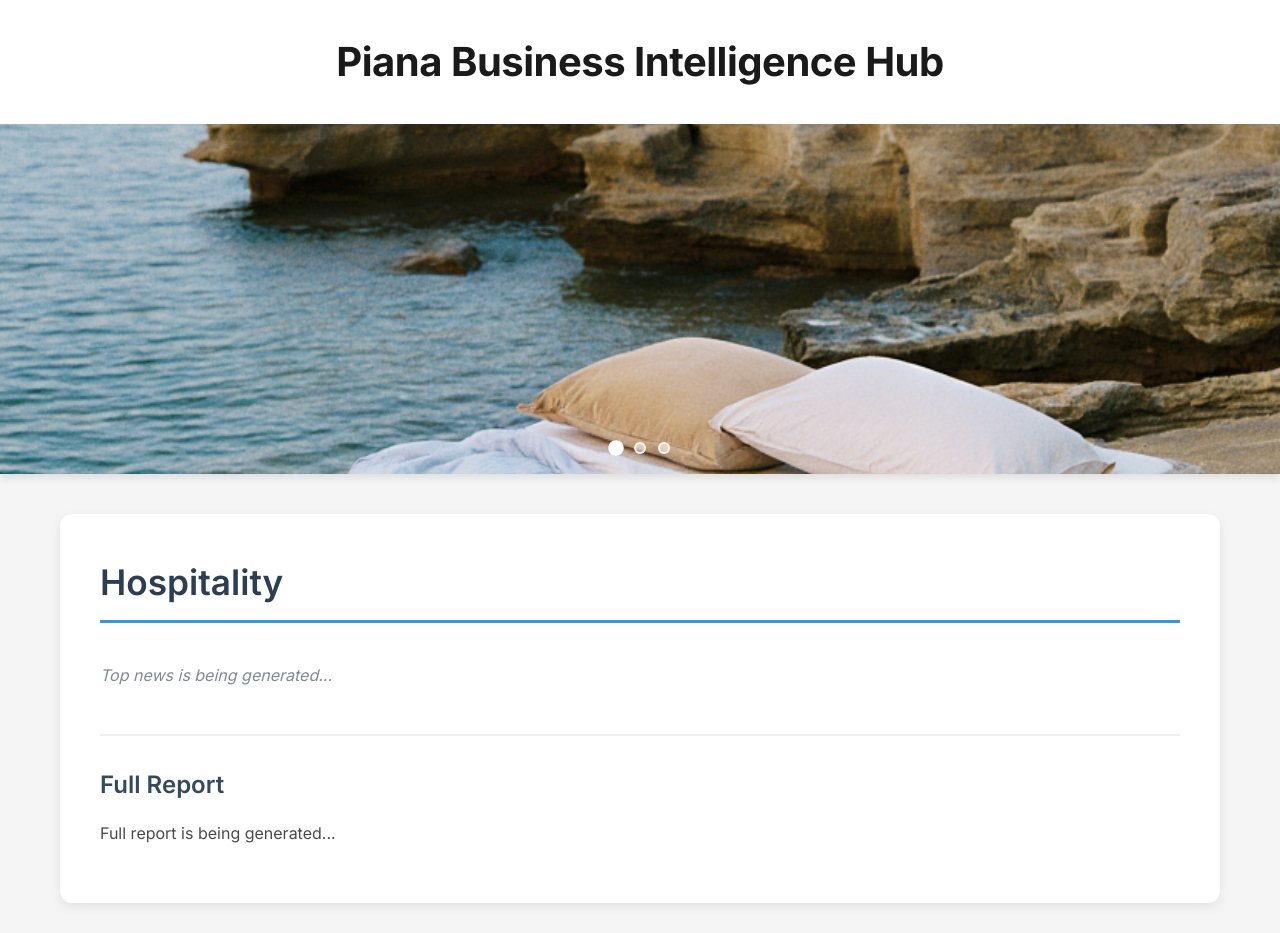
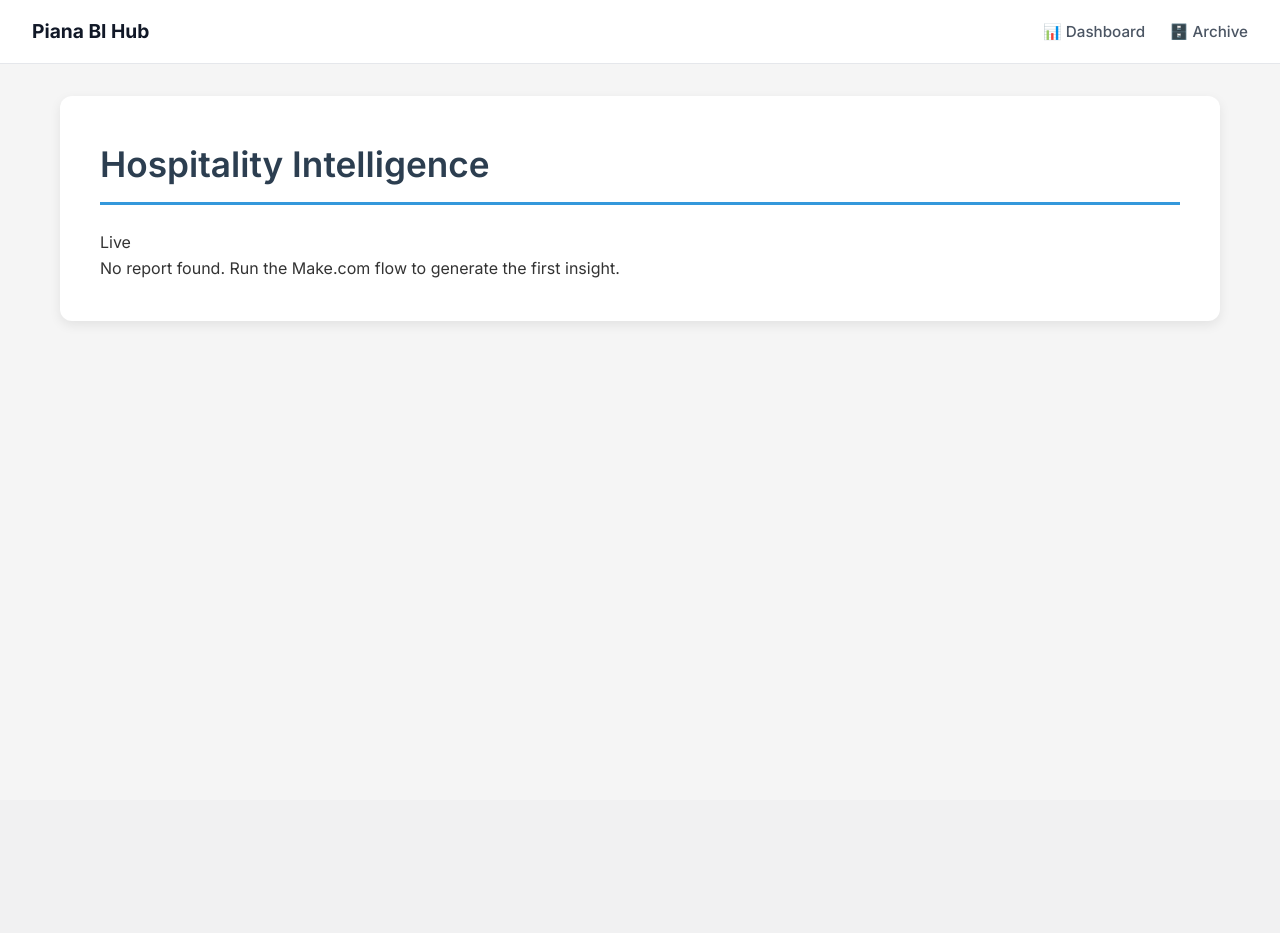
Before and after one commit to lollo408/CLAUDECODE, a Flask app: template templates/index.html in a window 1280 px wide. After the commit the page ends 321 px from the top, so only its background shows below. Run offline with Flask 3, Linux system fonts and the light colour scheme; the template is opened without the code that fills it, so the values that code supplies are empty; parts of the project's set-up code (start-up, migrations or seed data) failed here and were passed over.

Commit message:
day 4 v1.1

```diff
--- a/main.py
+++ b/main.py
@@ -1,4 +1,5 @@
 import os
+import json
 from flask import Flask, render_template
 from supabase import create_client, Client
 
@@ -19,22 +20,52 @@ except Exception as e:
 
 @app.route('/')
 def dashboard():
-    """
-    DEBUG MODE: Fetches ANY report (ignoring the vertical name).
-    """
-    print("--- DEBUG START ---")
+    print("--- DASHBOARD START ---")
+    try:
+        # 1. Query Supabase
+        response = supabase.table('intelligence_reports') \
+            .select("*") \
+            .eq('vertical', 'hospitality') \
+            .order('created_at', desc=True) \
+            .limit(1) \
+            .execute()
 
-    # 1. Query Supabase (NO FILTER)
-    # We removed .eq('vertical', 'hospitality') to see if ANY data exists
-    # RESTORED: The correct filter
-    response = supabase.table('intelligence_reports') \
-        .select("*") \
-        .eq('vertical', 'hospitality') \
-        .order('created_at', desc=True) \
-        .limit(1) \
-        .execute()
+        print(f"Database Response: {response.data}")
 
-    return render_template('index.html', hospitality_data=hospitality)
+        # 2. Get the data (Default to empty dict {} if None)
+        latest_hospitality = response.data[0] if response.data else {}
+
+        # 3. DATA CLEANING (Type-Safe Version)
+        # We check 'isinstance(..., dict)' to verify it's a real dictionary
+        # before trying to edit it. This fixes the red squiggles.
+        if isinstance(latest_hospitality, dict):
+
+            # Fix Top 3 News
+            top_3 = latest_hospitality.get('top_3_json')
+            if isinstance(top_3, str):
+                try:
+                    latest_hospitality['top_3_json'] = json.loads(top_3)
+                except Exception as e:
+                    print(f"Error parsing Top 3 JSON: {e}")
+
+            # Fix HTML Report
+            report_html = latest_hospitality.get('report_html')
+            if isinstance(report_html, str):
+                latest_hospitality['report_html'] = report_html.replace(
+                    '\\n', '\n').strip('"')
+
+        # If it was empty {}, change it back to None so the template handles it correctly
+        if latest_hospitality == {}:
+            latest_hospitality = None
+
+        return render_template('index.html',
+                               hospitality_data=latest_hospitality)
+
+    except Exception as e:
+        print("\n!!!!!!!!!!!!!! APP CRASHED !!!!!!!!!!!!!!")
+        print(f"ERROR TYPE: {type(e).__name__}")
+        print(f"ERROR DETAILS: {e}")
+        return f"<h3>App Crashed: {e}</h3>", 500
 
 
 @app.route('/archive')
--- a/templates/index.html
+++ b/templates/index.html
@@ -1,86 +1,47 @@
-<!DOCTYPE html>
-<html lang="en">
-<head>
-    <meta charset="UTF-8">
-    <meta name="viewport" content="width=device-width, initial-scale=1.0">
-    <title>Piana BI Hub</title>
-    <link rel="stylesheet" href="/static/style.css">
-</head>
-<body>
-    <header>
-        <h1>Piana Business Intelligence Hub</h1>
-    </header>
+{% extends "base.html" %}
 
-    <div class="carousel-container">
-        <div class="carousel-track">
-            <img src="/static/piana 26.png" alt="Business Intelligence 1">
-            <img src="/static/piana 33.png" alt="Business Intelligence 2">
-            <img src="/static/piana 35.png" alt="Business Intelligence 3">
-        </div>
-        <div class="carousel-dots">
-            <span class="dot active"></span>
-            <span class="dot"></span>
-            <span class="dot"></span>
-        </div>
+{% block content %}
+<section class="module">
+    <div class="column-content">
+        <div class="vertical-header">
+            <h2>Hospitality Intelligence</h2>
+            <span class="live-badge">Live</span>
         </div>
 
-    <main>
-        <section class="module">
-            <div class="column-content">
-                <h2>Hospitality</h2>
-
+        {% if hospitality_data %}
             <div class="top-3-news">
-                    {% if hospitality_news %}
                 <h3>Top 3 News</h3>
                 <ul>
-                            {% for item in hospitality_news %}
-                                <li><strong>{{ item.headline }}</strong>: {{ item.summary }}</li>
+                    {% for item in hospitality_data['top_3_json'] %}
+                        <li>
+                            <a href="{{ item['source_url'] }}" target="_blank">
+                                <strong>{{ item['headline'] }}</strong>
+                            </a>: {{ item['summary'] }}
+                        </li>
                     {% endfor %}
                 </ul>
-                    {% else %}
-                        <p>Top news is being generated...</p>
-                    {% endif %}
             </div>
 
             <hr>
 
             <div class="full-report">
+                <div class="report-header">
                     <h3>Full Report</h3>
-                    {% if full_report %}
-                        {{ full_report | safe }}
-                    {% else %}
-                        <p>Full report is being generated...</p>
+                    {% if hospitality_data['pdf_url'] %}
+                        <a href="{{ hospitality_data['pdf_url'] }}" class="btn-pdf" target="_blank">
+                            📥 Download PDF
+                        </a>
                     {% endif %}
                 </div>
+
+                {{ hospitality_data['report_html'] | safe }}
+            </div>
+
+        {% else %}
+            <div class="empty-state">
+                <p>No report found. Run the Make.com flow to generate the first insight.</p>
+            </div>
+        {% endif %}
     </div>
 </section>
-    </main>
-
-    <script>
-        const track = document.querySelector('.carousel-track');
-        const dots = document.querySelectorAll('.dot');
-        let currentIndex = 0;
-
-        function updateCarousel() {
-            track.style.transform = `translateX(-${currentIndex * 33.33}%)`;
-            dots.forEach((dot, index) => {
-                dot.classList.toggle('active', index === currentIndex);
-            });
-        }
-
-        function nextSlide() {
-            currentIndex = (currentIndex + 1) % 3;
-            updateCarousel();
-        }
-
-        setInterval(nextSlide, 4000);
-
-        dots.forEach((dot, index) => {
-            dot.addEventListener('click', () => {
-                currentIndex = index;
-                updateCarousel();
-            });
-        });
-    </script>
-</body>
-</html>
+{% endblock %}
```
Lines whose indentation alone changed are shown as unchanged.
